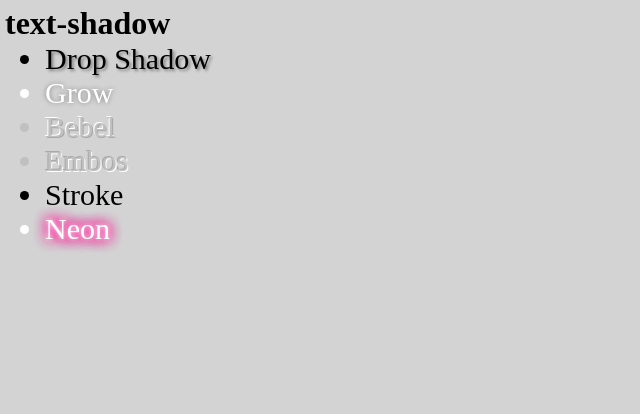
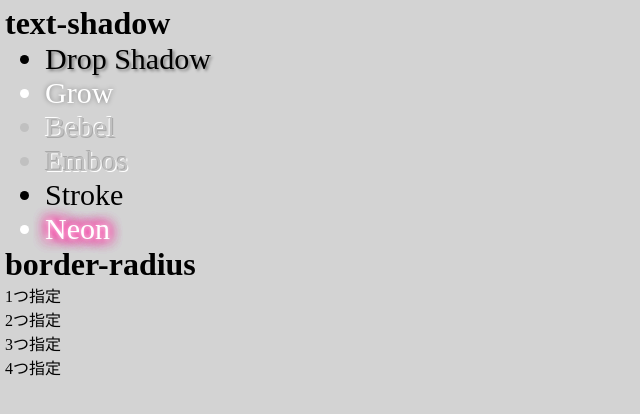
Before and after one commit to mitsuru1397/2016web1-9, a plain HTML site: page index.html in a window 1280 px wide. Shown: the whole page, without its empty margins (0-640 px from the left). Drawn offline with Linux system fonts and the light colour scheme.

Commit message:
Update index.html

```diff
--- a/index.html
+++ b/index.html
@@ -16,5 +16,12 @@
       <li class="stroke">Stroke</li>
       <li class="neon">Neon</li>
     </ul>
+    <h1>border-radius</h1>
+    <ul id="border-radius">
+      <li class="border-radius-one">1つ指定</li>
+      <li class="border-rafius-two">2つ指定</li>
+      <li class="border-rafius-tree">3つ指定</li>
+      <li class="border-rafius-four">4つ指定</li>
+    </ul>
   </body>
 </html>
```
